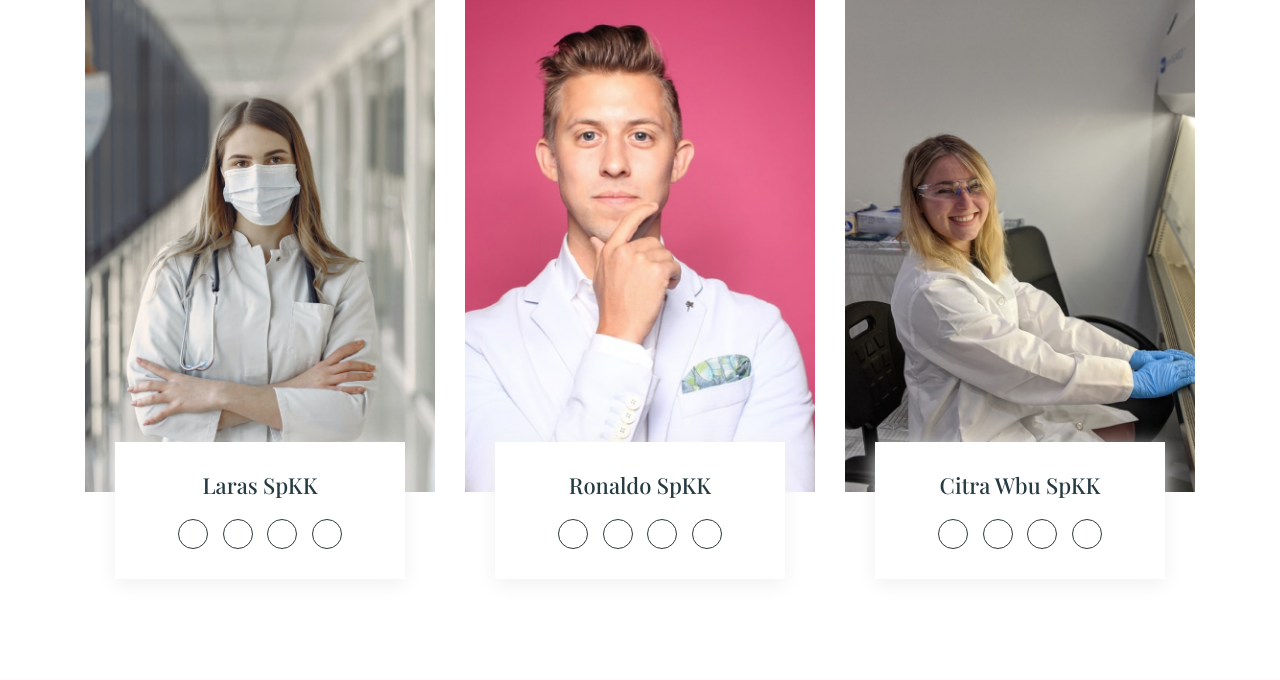
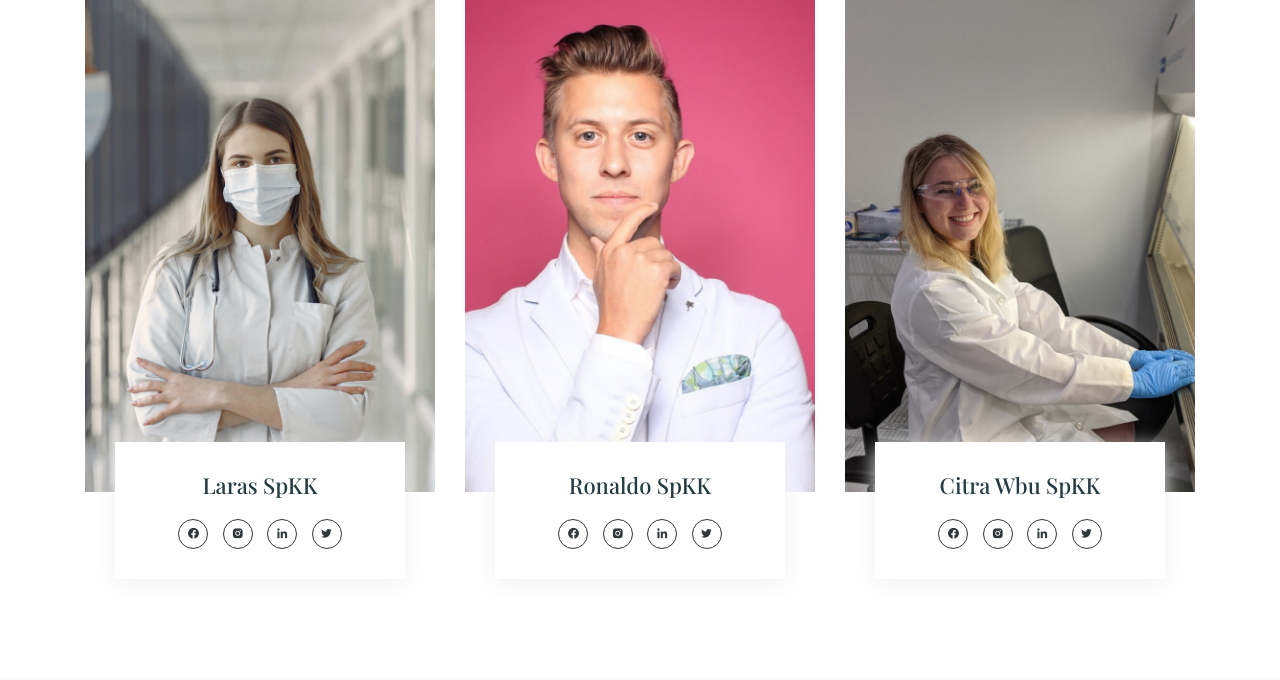
Before and after one commit to northern-king/selaswebsite, a PHP site: page /home.html in a window 1280 px wide. Shown: the part 3386-4066 px from the top of the page. Run offline with PHP 8.4, Linux system fonts and the light colour scheme; some web fonts are replaced.

Commit message:
change icon source

```diff
--- a/css/style.css
+++ b/css/style.css
@@ -111,7 +111,9 @@ section {
     position: fixed !important;
     top: 0 !important;
     background-color: #fff;
-    height: 70px;
+    height: 65px;
+    padding-bottom: 20px;
+
     -webkit-box-shadow: 0px 0px 41px 0px rgba(227, 227, 227, 1);
     -moz-box-shadow: 0px 0px 41px 0px rgba(227, 227, 227, 1);
     box-shadow: 0px 0px 41px 0px rgba(227, 227, 227, 1);
@@ -119,7 +121,7 @@ section {
   .btn-reserve {
     position: fixed;
     bottom: 3px;
-    right: 3px;
+    right: 5px;
     z-index: 99;
     border-radius: 50px !important;
   }
--- a/home.html
+++ b/home.html
@@ -12,6 +12,11 @@
 
     <!-- ====== CSS / STYLING====== -->
     <link rel="stylesheet" href="css/bootstrap.min.css" />
+    <!-- Boxicons CSS -->
+    <link
+      href="https://unpkg.com/boxicons@2.0.7/css/boxicons.min.css"
+      rel="stylesheet"
+    />
     <link rel="stylesheet" href="css/themify-icons.css" />
     <link rel="stylesheet" href="css/owl.carousel.min.css" />
     <link rel="stylesheet" href="css/jquery.fancybox.min.css" />
@@ -33,8 +38,8 @@
           <div class="col-md-9">
             <nav class="primary-menu">
               <a href="javascript:void(0);" class="mobile-menu"
-                ><i class="ti-menu"></i
-              ></a>
+                ><i class="bx bx-menu-alt-right"></i>
+              </a>
               <ul>
                 <li><a href="home.html">Home</a></li>
                 <li><a href="home.html">About</a></li>
@@ -70,7 +75,7 @@
                 class="video-btn"
                 data-fancybox
               >
-                <i class="ti-control-play"></i> Watch our story</a
+                <i class="bx bx-play-circle bx-burst"></i> Watch our story</a
               >
               <!-- =========== MOBILE BUTTON ============= -->
               <form class="form-inline d-sm-block d-md-none">
@@ -255,10 +260,10 @@
                 <h6>Laras SpKK</h6>
 
                 <div class="memb-social">
-                  <a href="#"><i class="ti-facebook"></i></a>
-                  <a href="#"><i class="ti-instagram"></i></a>
-                  <a href="#"><i class="ti-linkedin"></i></a>
-                  <a href="#"><i class="ti-twitter-alt"></i></a>
+                  <a href="#"><i class="bx bxl-facebook-circle"></i></a>
+                  <a href="#"><i class="bx bxl-instagram-alt"></i></a>
+                  <a href="#"><i class="bx bxl-linkedin"></i></a>
+                  <a href="#"><i class="bx bxl-twitter"></i></a>
                 </div>
               </div>
             </div>
@@ -270,10 +275,10 @@
                 <h6>Ronaldo SpKK</h6>
 
                 <div class="memb-social">
-                  <a href="#"><i class="ti-facebook"></i></a>
-                  <a href="#"><i class="ti-instagram"></i></a>
-                  <a href="#"><i class="ti-linkedin"></i></a>
-                  <a href="#"><i class="ti-twitter-alt"></i></a>
+                  <a href="#"><i class="bx bxl-facebook-circle"></i></a>
+                  <a href="#"><i class="bx bxl-instagram-alt"></i></a>
+                  <a href="#"><i class="bx bxl-linkedin"></i></a>
+                  <a href="#"><i class="bx bxl-twitter"></i></a>
                 </div>
               </div>
             </div>
@@ -285,10 +290,10 @@
                 <h6>Citra Wbu SpKK</h6>
 
                 <div class="memb-social">
-                  <a href="#"><i class="ti-facebook"></i></a>
-                  <a href="#"><i class="ti-instagram"></i></a>
-                  <a href="#"><i class="ti-linkedin"></i></a>
-                  <a href="#"><i class="ti-twitter-alt"></i></a>
+                  <a href="#"><i class="bx bxl-facebook-circle"></i></a>
+                  <a href="#"><i class="bx bxl-instagram-alt"></i></a>
+                  <a href="#"><i class="bx bxl-linkedin"></i></a>
+                  <a href="#"><i class="bx bxl-twitter"></i></a>
                 </div>
               </div>
             </div>
```
